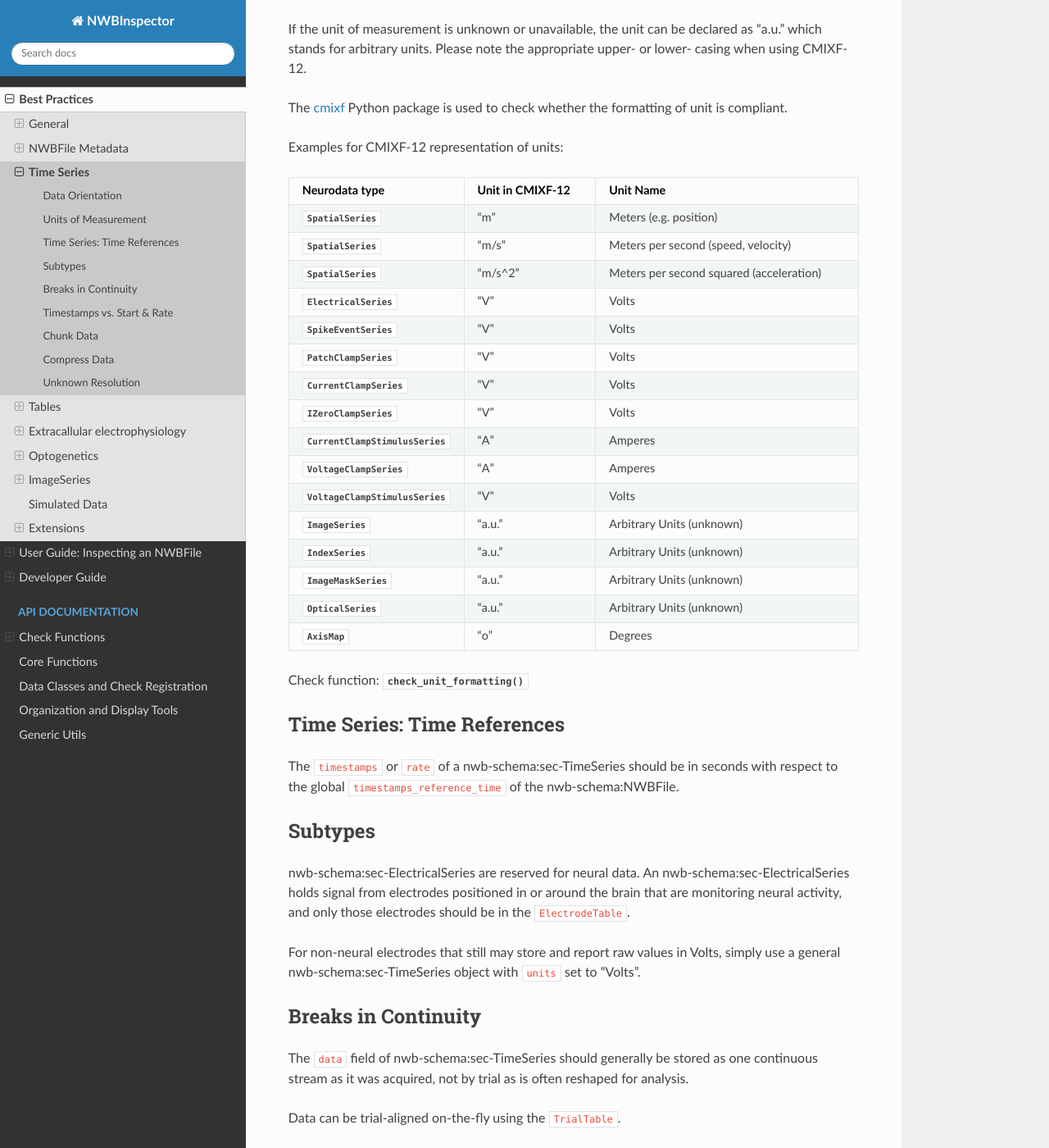
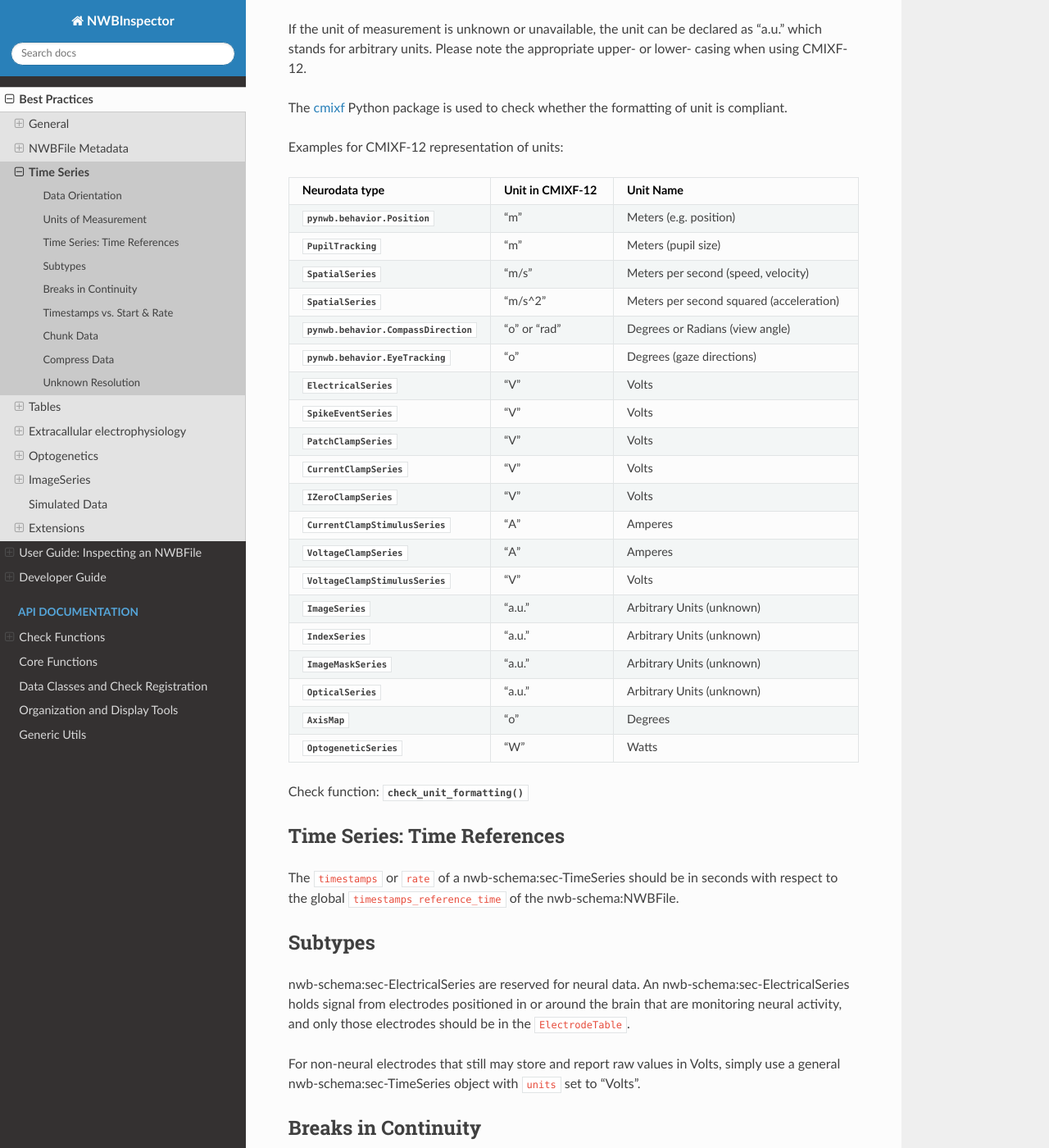
Before and after one commit to NeurodataWithoutBorders/nwbinspector, a Sphinx documentation site: the page built from docs/best_practices/time_series.rst, in a window 1280 px wide and 1400 px high, scrolled down 901 px. Shown: the whole window at 82% size. Built offline with Sphinx 7.4.7 and the Read the Docs theme 2.0.0, drawn with Linux system fonts in a browser that asks for light colours.

Commit message:
extend examples

```diff
--- a/docs/best_practices/time_series.rst
+++ b/docs/best_practices/time_series.rst
@@ -57,15 +57,24 @@ Examples for CMIXF-12 representation of units:
    * - Neurodata type
      - Unit in CMIXF-12
      - Unit Name
-   * - :py:class:`~pynwb.behavior.SpatialSeries`
+   * - :py:class:`pynwb.behavior.Position`
      - "m"
      - Meters (e.g. position)
+   * - :py:class:`~pynwb.behavior.PupilTracking`
+     - "m"
+     - Meters (pupil size)
    * - :py:class:`~pynwb.behavior.SpatialSeries`
      - "m/s"
      - Meters per second (speed, velocity)
    * - :py:class:`~pynwb.behavior.SpatialSeries`
      - "m/s^2"
      - Meters per second squared (acceleration)
+   * - :py:class:`pynwb.behavior.CompassDirection`
+     - "o" or "rad"
+     - Degrees or Radians (view angle)
+   * - :py:class:`pynwb.behavior.EyeTracking`
+     - "o"
+     - Degrees (gaze directions)
    * - :py:class:`~pynwb.ecephys.ElectricalSeries`
      - "V"
      - Volts
@@ -105,7 +114,9 @@ Examples for CMIXF-12 representation of units:
    * - :py:class:`~pynwb.retinotopy.AxisMap`
      - "o"
      - Degrees
-
+   * - :py:class:`~pynwb.ogen.OptogeneticSeries`
+     - "W"
+     - Watts
 
 Check function: :py:meth:`~nwbinspector.checks.time_series.check_unit_formatting`
 
```
